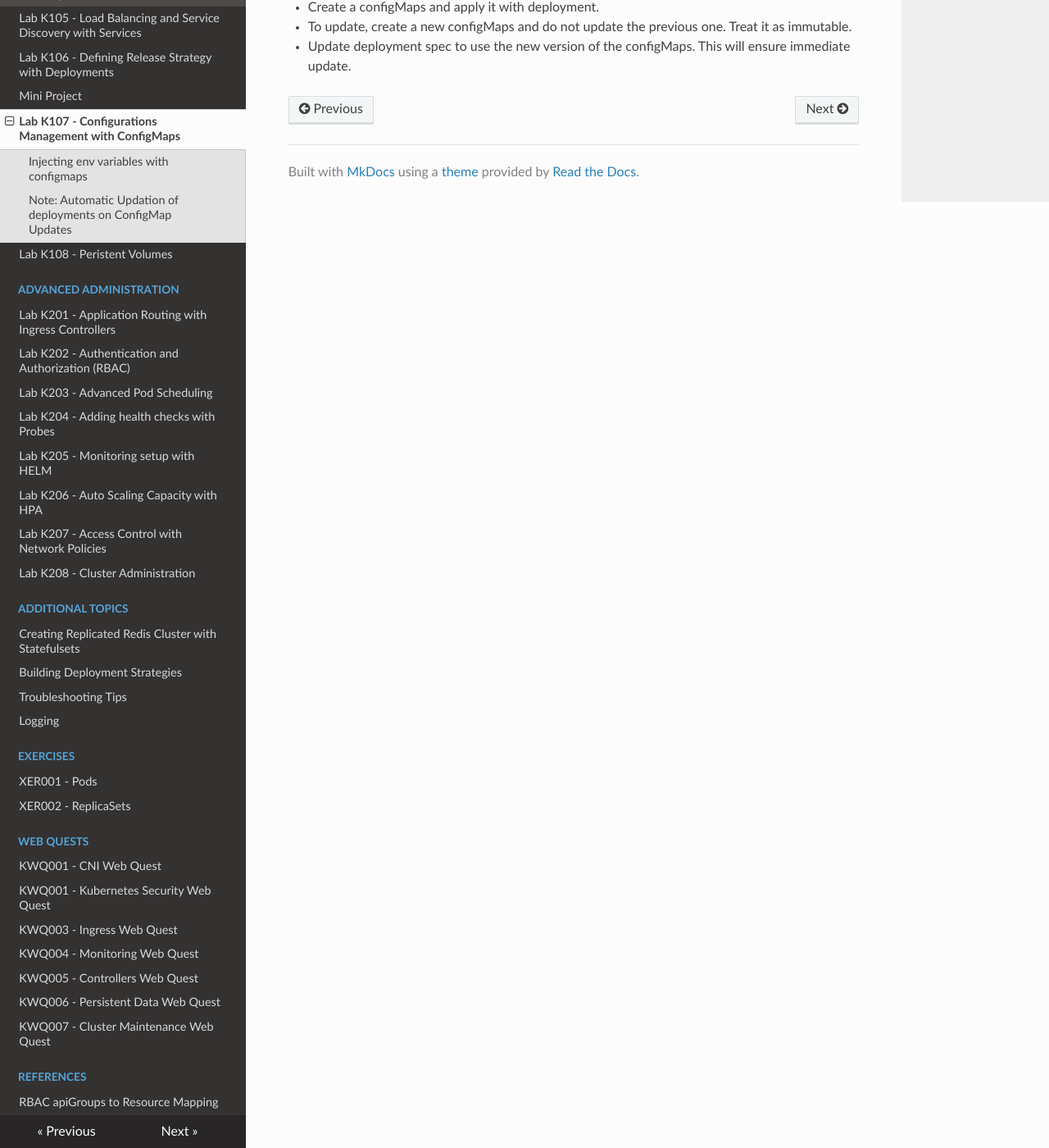
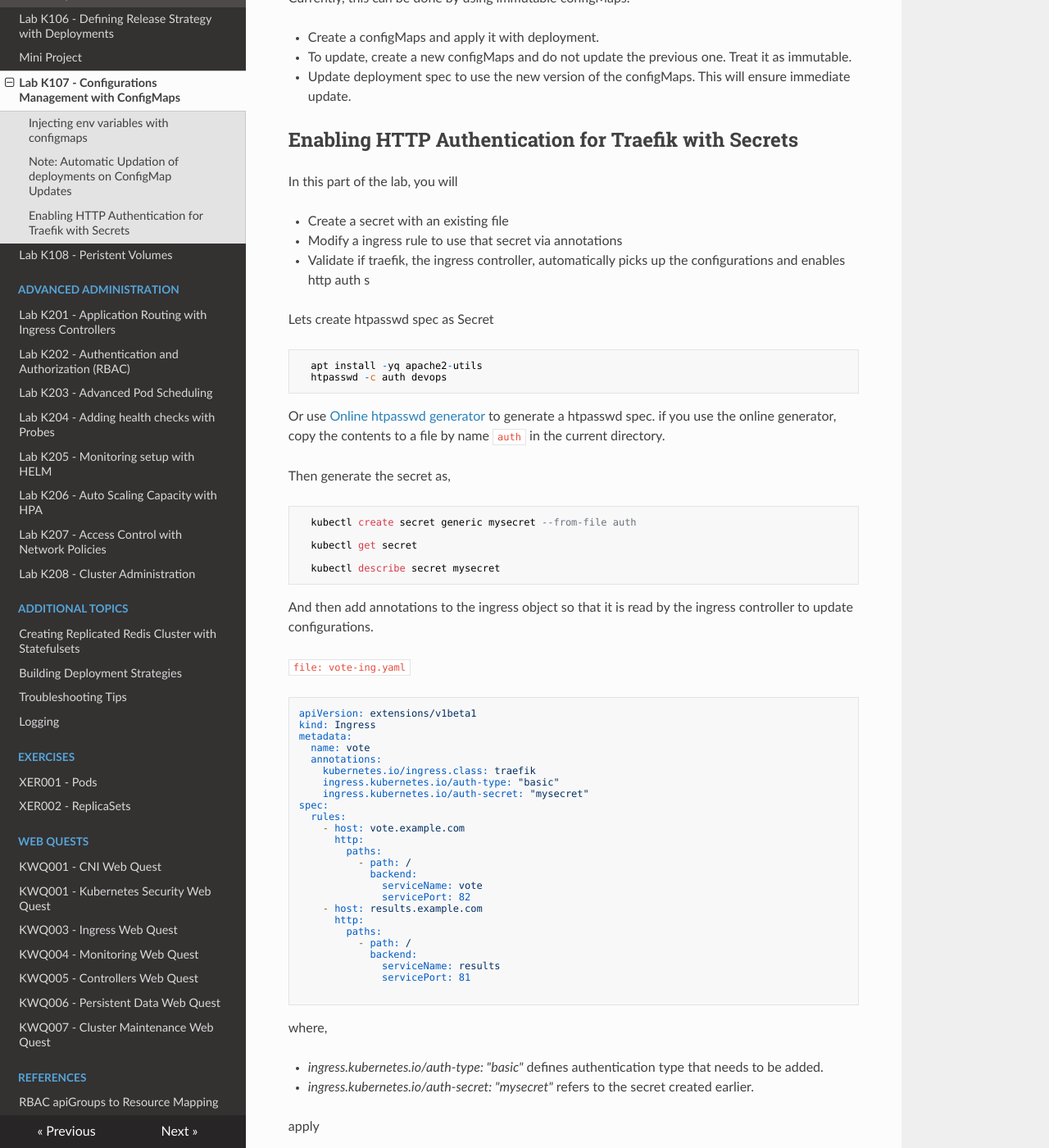
Before and after one commit to schoolofdevops/kubernetes-labguide, an MkDocs documentation site: the page built from chapters/9-vote-configmaps_and_secrets.md, in a window 1280 px wide and 1400 px high, scrolled down 2132 px. Shown: the whole window at 82% size. Built offline with MkDocs 1.6.1, drawn with Linux system fonts in a browser that asks for light colours; nearby versions of some CDN libraries; old or Windows-style settings are respelled for this version of MkDocs; some of the changed text lies outside the part shown.

Commit message:
updated a bunch of topics as part of dev program

````diff
--- a/chapters/9-vote-configmaps_and_secrets.md
+++ b/chapters/9-vote-configmaps_and_secrets.md
@@ -1,4 +1,4 @@
-# Configurations Management with ConfigMaps
+# Configurations Management with ConfigMaps and Secrets
 
 Configmap is one of the ways to provide configurations to your application.
 
@@ -86,3 +86,100 @@ Currently, this can be done by using immutable configMaps.
   * Create a configMaps and apply it with deployment.
   * To update, create a new configMaps and do not update the previous one. Treat it as immutable.
   * Update deployment spec to use the new version of the configMaps. This will ensure immediate update.
+
+
+## Enabling HTTP Authentication for Traefik  with Secrets
+
+In this part of the lab, you will
+
+  * Create a secret with an existing file
+  * Modify a ingress rule to use that secret via annotations
+  * Validate if traefik, the ingress controller, automatically picks up the configurations and enables http auth s
+
+Lets create  htpasswd spec as Secret
+
+
+```
+  apt install -yq apache2-utils
+  htpasswd -c auth devops
+```
+
+
+  Or use [Online htpasswd generator](http://www.htaccesstools.com/htpasswd-generator/) to generate a htpasswd spec. if you use the online generator, copy the contents to a file by name `auth` in the current directory.
+
+  Then generate the secret as,
+
+```
+  kubectl create secret generic mysecret --from-file auth
+
+  kubectl get secret
+
+  kubectl describe secret mysecret
+```
+
+  And then add annotations to the ingress object so that it is read by the ingress controller to update configurations.
+
+`file: vote-ing.yaml`
+
+```
+apiVersion: extensions/v1beta1
+kind: Ingress
+metadata:
+  name: vote
+  annotations:
+    kubernetes.io/ingress.class: traefik
+    ingress.kubernetes.io/auth-type: "basic"
+    ingress.kubernetes.io/auth-secret: "mysecret"
+spec:
+  rules:
+    - host: vote.example.com
+      http:
+        paths:
+          - path: /
+            backend:
+              serviceName: vote
+              servicePort: 82
+    - host: results.example.com
+      http:
+        paths:
+          - path: /
+            backend:
+              serviceName: results
+              servicePort: 81
+
+```
+
+where,
+
+  *  *ingress.kubernetes.io/auth-type: "basic"* defines authentication type that needs to be added.
+  *  *ingress.kubernetes.io/auth-secret: "mysecret"* refers to the secret created earlier.
+
+apply
+
+```
+kubectl apply -f vote-ing.yaml
+kubectl get ing/vote -o yaml
+```
+
+Observe the annotations field. No sooner than you apply this spec, ingress controller reads the event and a basic http authentication is set with the secret you added.
+
+
+```bash
+
+                      +----------+
+       +--update----> | traefik  |
+       |              |  configs |
+       |              +----------+
+  +----+----+--+            ^
+  | ingress    |            :
+  | controller |            :
+  +----+-------+            :
+       |              +-----+-------+
+       +---watch----> | ingress     | <------- user
+                      | annotations |
+                      +-------------+
+```
+
+
+
+![Name Based Routing](../images/domain-name.png)
````
Also changed, not shown: chapters/13_redis_statefulset.md (+2 -1 lines), chapters/helm.md (+1 -1 lines), chapters/network_policies.md (+1 -1 lines), chapters/vote-deployement_strategies.md (+1 -1 lines), chapters/vote-persistent-volumes.md (+13 -0 lines).
